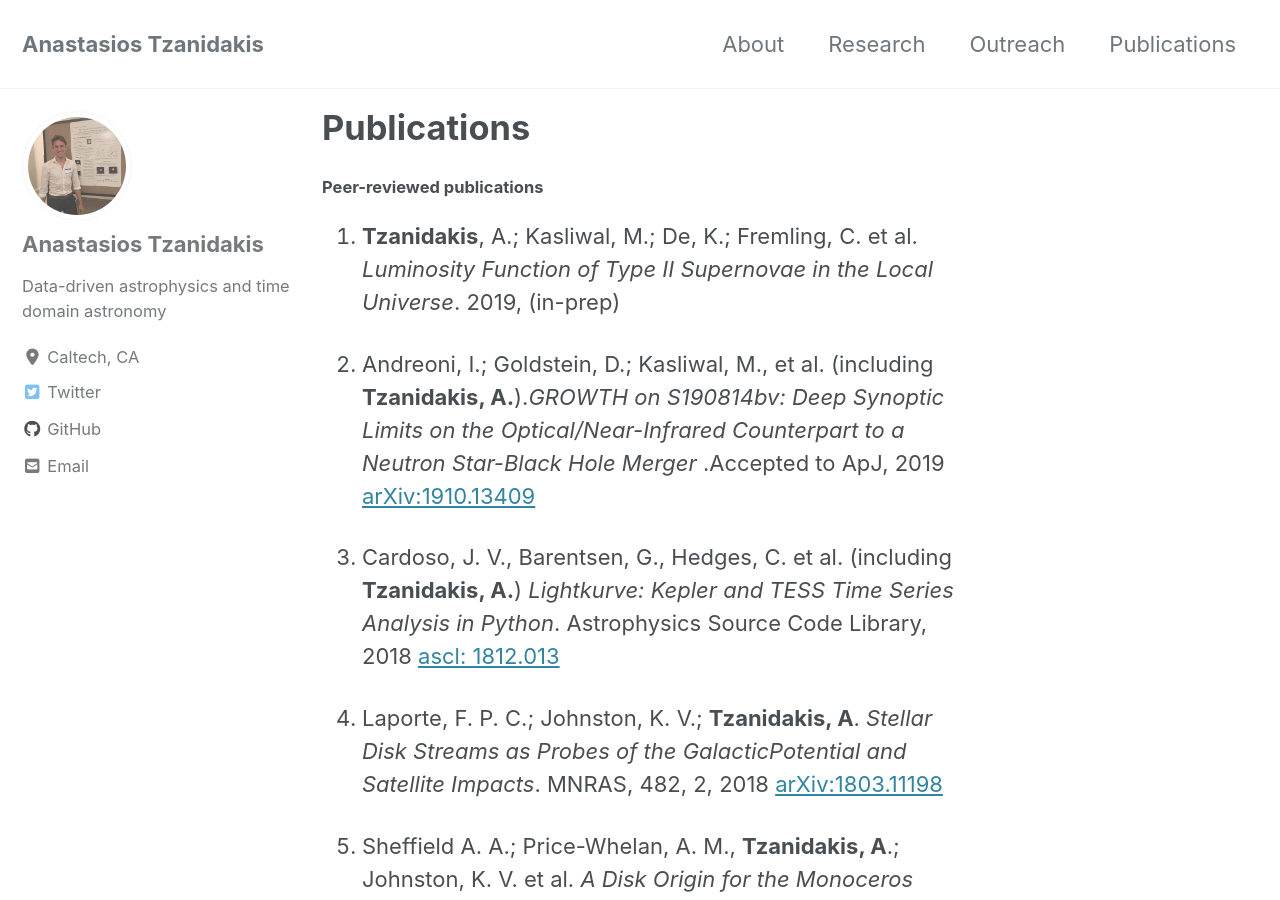
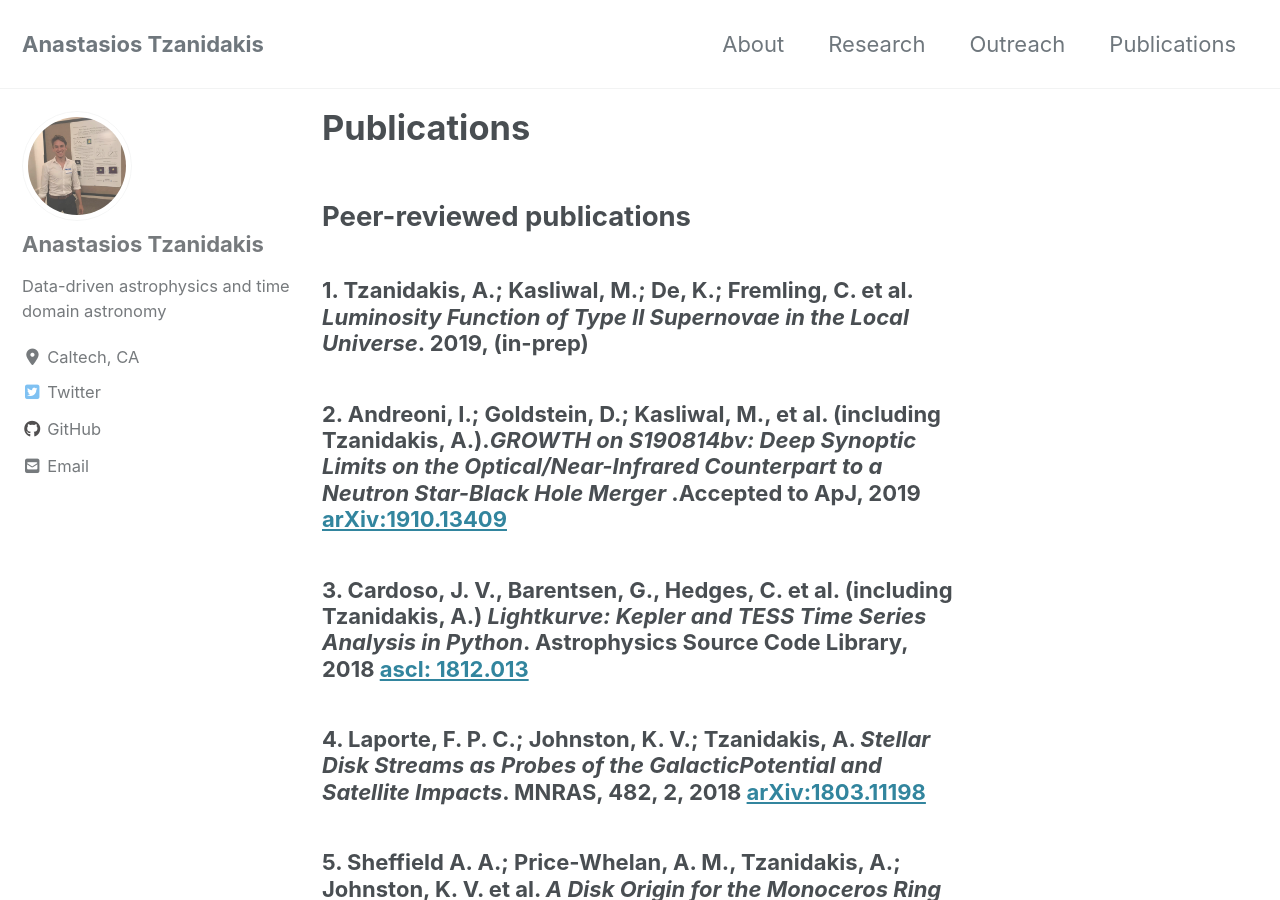
Before and after one commit to AndyTza/andytza.github.io, a Jekyll site: the page built from _pages/publications.md, in a window 1280 px wide and 900 px high. Built offline with Jekyll 4.4.1, drawn with Linux system fonts in a browser that asks for light colours; cached includes are drawn as plain includes; nearby versions of some CDN libraries.

Commit message:
again, fixing headers

```diff
--- a/_pages/publications.md
+++ b/_pages/publications.md
@@ -5,18 +5,18 @@
 author_profile: true
 ---
 
-#### Peer-reviewed publications
+## Peer-reviewed publications
 
 
-1. **Tzanidakis**, A.; Kasliwal, M.; De, K.; Fremling, C. et al. *Luminosity Function of Type II Supernovae in the Local Universe*. 2019, (in-prep)
+### 1. **Tzanidakis**, A.; Kasliwal, M.; De, K.; Fremling, C. et al. *Luminosity Function of Type II Supernovae in the Local Universe*. 2019, (in-prep)
 
-2. Andreoni, I.; Goldstein, D.; Kasliwal, M., et al. (including **Tzanidakis, A.**).*GROWTH on S190814bv: Deep Synoptic Limits on the Optical/Near-Infrared Counterpart to a Neutron Star-Black Hole Merger* .Accepted to ApJ, 2019 [arXiv:1910.13409](https://arxiv.org/abs/1910.13409)
+### 2. Andreoni, I.; Goldstein, D.; Kasliwal, M., et al. (including **Tzanidakis, A.**).*GROWTH on S190814bv: Deep Synoptic Limits on the Optical/Near-Infrared Counterpart to a Neutron Star-Black Hole Merger* .Accepted to ApJ, 2019 [arXiv:1910.13409](https://arxiv.org/abs/1910.13409)
 
-3. Cardoso, J. V., Barentsen, G., Hedges, C. et al.  (including **Tzanidakis, A.**) *Lightkurve:  Kepler and TESS Time Series Analysis in Python*. Astrophysics Source Code Library, 2018 [ascl:  1812.013](http://ascl.net/1812.013)
+### 3. Cardoso, J. V., Barentsen, G., Hedges, C. et al.  (including **Tzanidakis, A.**) *Lightkurve:  Kepler and TESS Time Series Analysis in Python*. Astrophysics Source Code Library, 2018 [ascl:  1812.013](http://ascl.net/1812.013)
 
-3. Laporte, F. P. C.; Johnston, K. V.; **Tzanidakis, A**. *Stellar Disk Streams as Probes of the GalacticPotential and Satellite Impacts*. MNRAS, 482, 2, 2018 [arXiv:1803.11198](https://arxiv.org/abs/1803.11198)
+### 4. Laporte, F. P. C.; Johnston, K. V.; **Tzanidakis, A**. *Stellar Disk Streams as Probes of the GalacticPotential and Satellite Impacts*. MNRAS, 482, 2, 2018 [arXiv:1803.11198](https://arxiv.org/abs/1803.11198)
 
-4. Sheffield A. A.; Price-Whelan, A. M., **Tzanidakis, A**.; Johnston, K. V. et al. *A Disk Origin for the Monoceros Ring and A13 Stellar Overdensities*. ApJ, 854, 1, 2018 [arXiv:1801.01171](https://arxiv.org/abs/1801.01171)
+### 5. Sheffield A. A.; Price-Whelan, A. M., **Tzanidakis, A**.; Johnston, K. V. et al. *A Disk Origin for the Monoceros Ring and A13 Stellar Overdensities*. ApJ, 854, 1, 2018 [arXiv:1801.01171](https://arxiv.org/abs/1801.01171)
 
 A complete list of my publications can be found on my [NASA ADS](https://ui.adsabs.harvard.edu/search/q=%20author%3A%22Anastasios%20Tzanidakis%22&sort=date%20desc%2C%20bibcode%20desc&p_=0)
 
```
